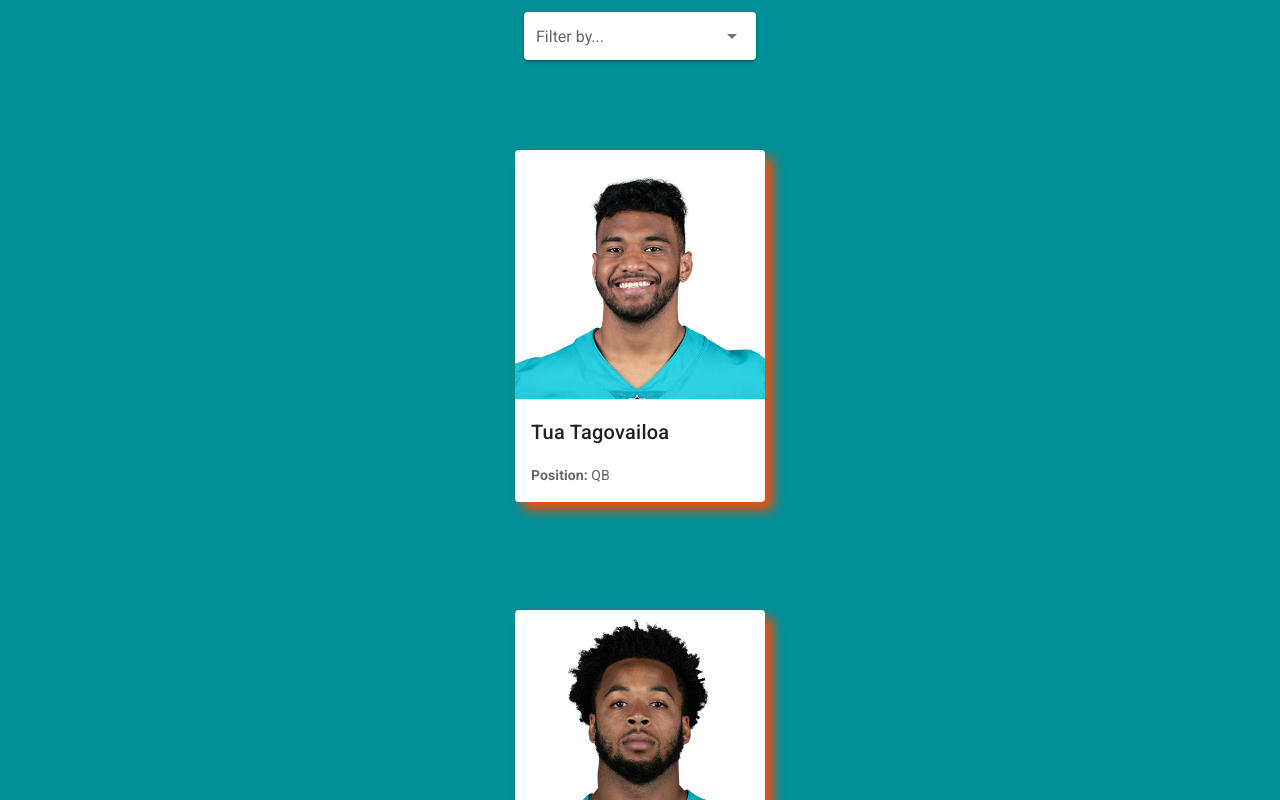
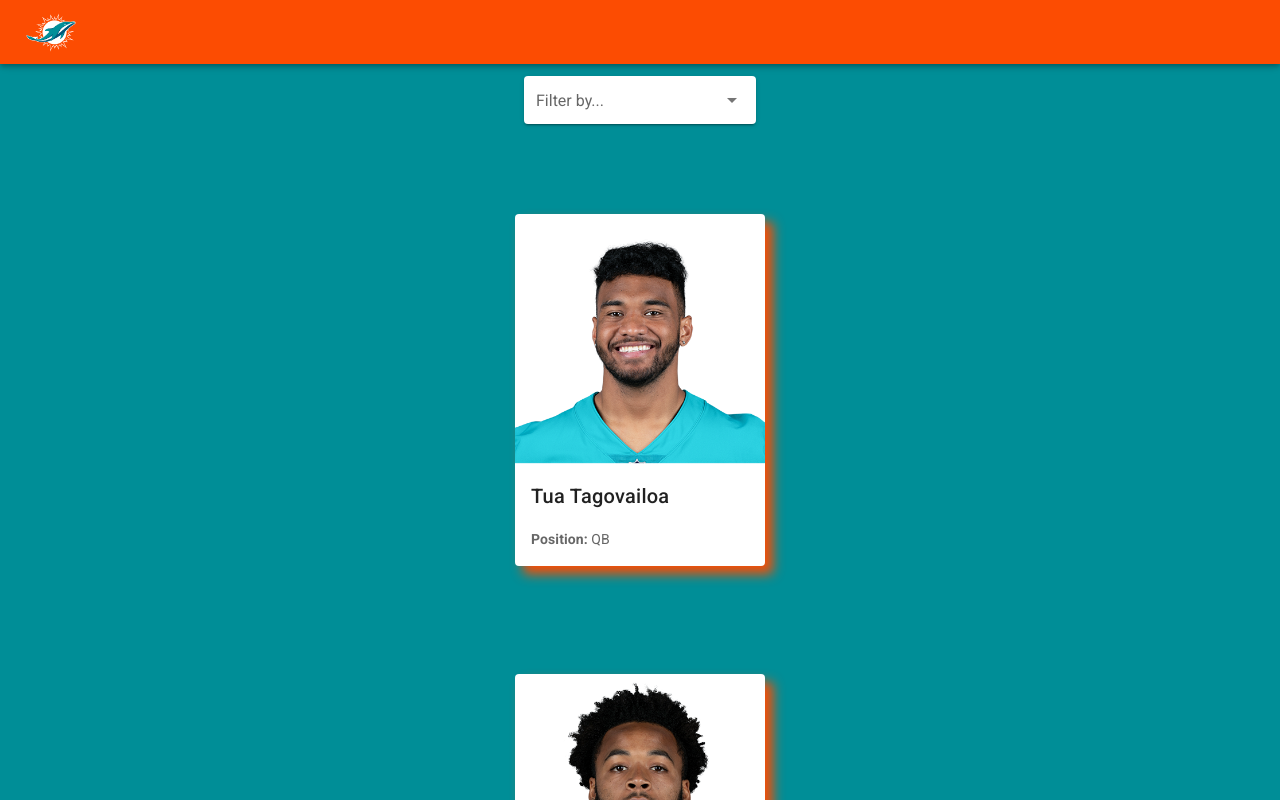
Before and after one commit to AdamBFriedman/Miami-Dolphins, a Vue app in the folder miami-dolphins/: page / in a window 1280 px wide. Shown: the top 800 px of the page. Built offline with nearby package versions, Linux system fonts and the light colour scheme.

Commit message:
Add App bar back

```diff
--- a/miami-dolphins/src/App.vue
+++ b/miami-dolphins/src/App.vue
@@ -1,5 +1,20 @@
 <template>
   <v-app class="app">
+    <v-app-bar app class="appbar">
+      <div class="d-flex align-center">
+        <v-img
+          alt="Miami Dolphins Logo"
+          class="shrink mr-2"
+          contain
+          src="./assets/logo.png"
+          transition="scale-transition"
+          width="70"
+        />
+      </div>
+
+      <v-spacer></v-spacer>
+    </v-app-bar>
+
     <v-main class="d-flex">
       <Menu @filtered="handleChange" />
 
```
